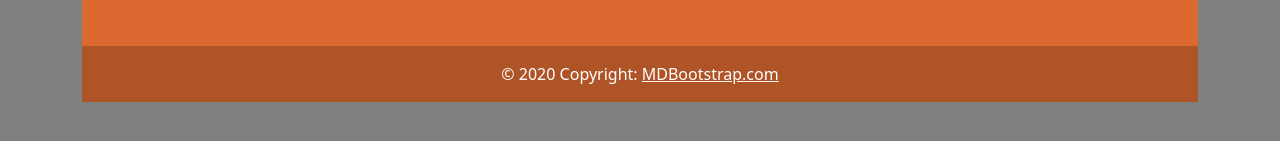
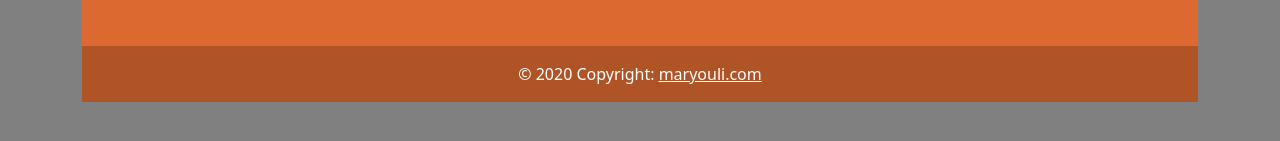
Before and after one commit to abdelkader80/MFEtshirtDesigner, an Angular app: page / in a window 1280 px wide. Shown: the part 751-892 px from the top of the page. Built offline with nearby package versions, Linux system fonts and the light colour scheme.

Commit message:
modification copyright footer

```diff
--- a/projects/host/src/app/footer/footer.component.html
+++ b/projects/host/src/app/footer/footer.component.html
@@ -20,7 +20,7 @@
       <!-- Copyright -->
       <div class="text-center text-white p-3" style="background-color: rgba(0, 0, 0, 0.2);">
         © 2020 Copyright:
-        <a class="text-white" href="https://mdbootstrap.com/">MDBootstrap.com</a>
+        <a class="text-white" href="https://mdbootstrap.com/">maryouli.com</a>
       </div>
       <!-- Copyright -->
     </footer>
```
